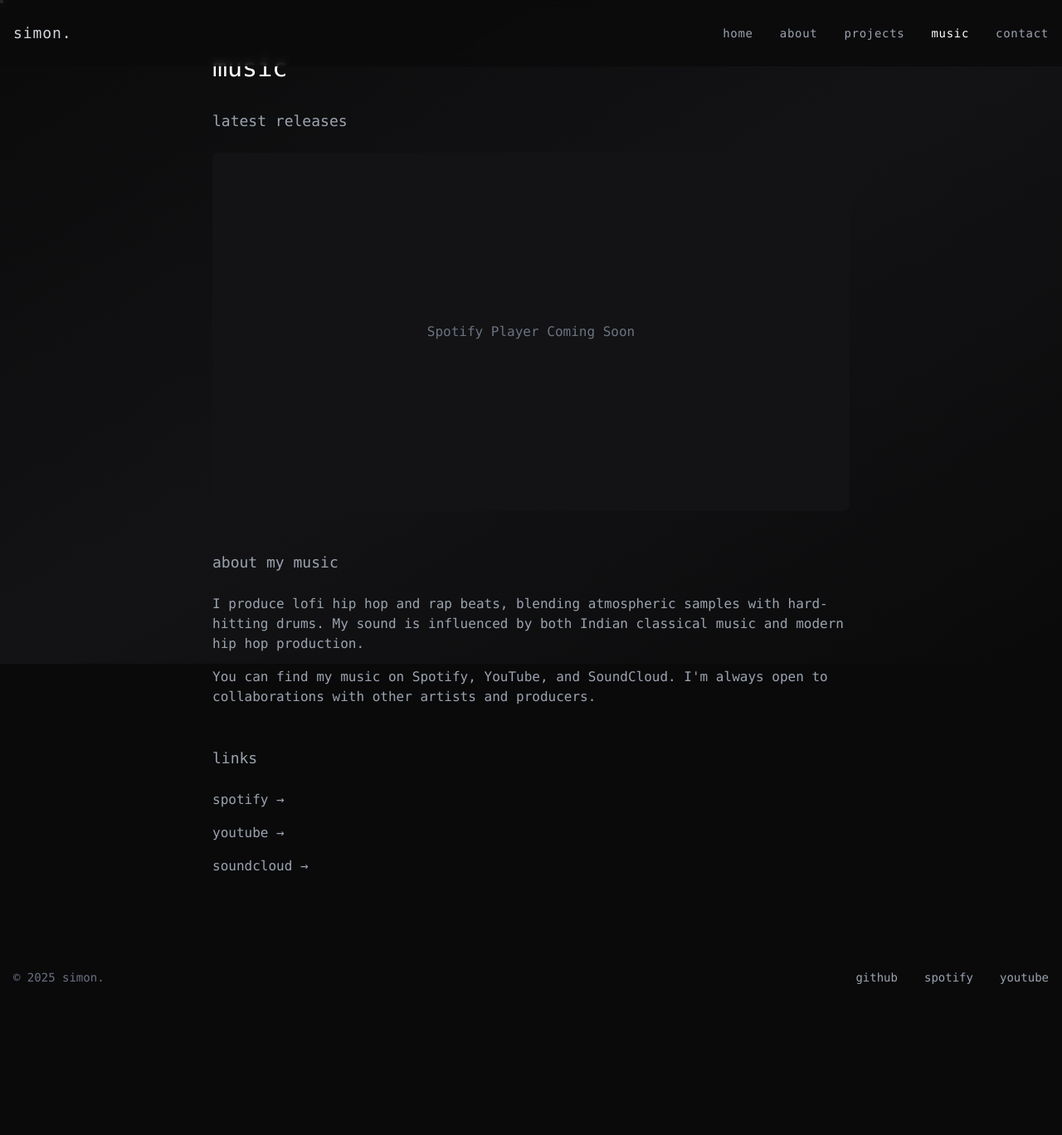
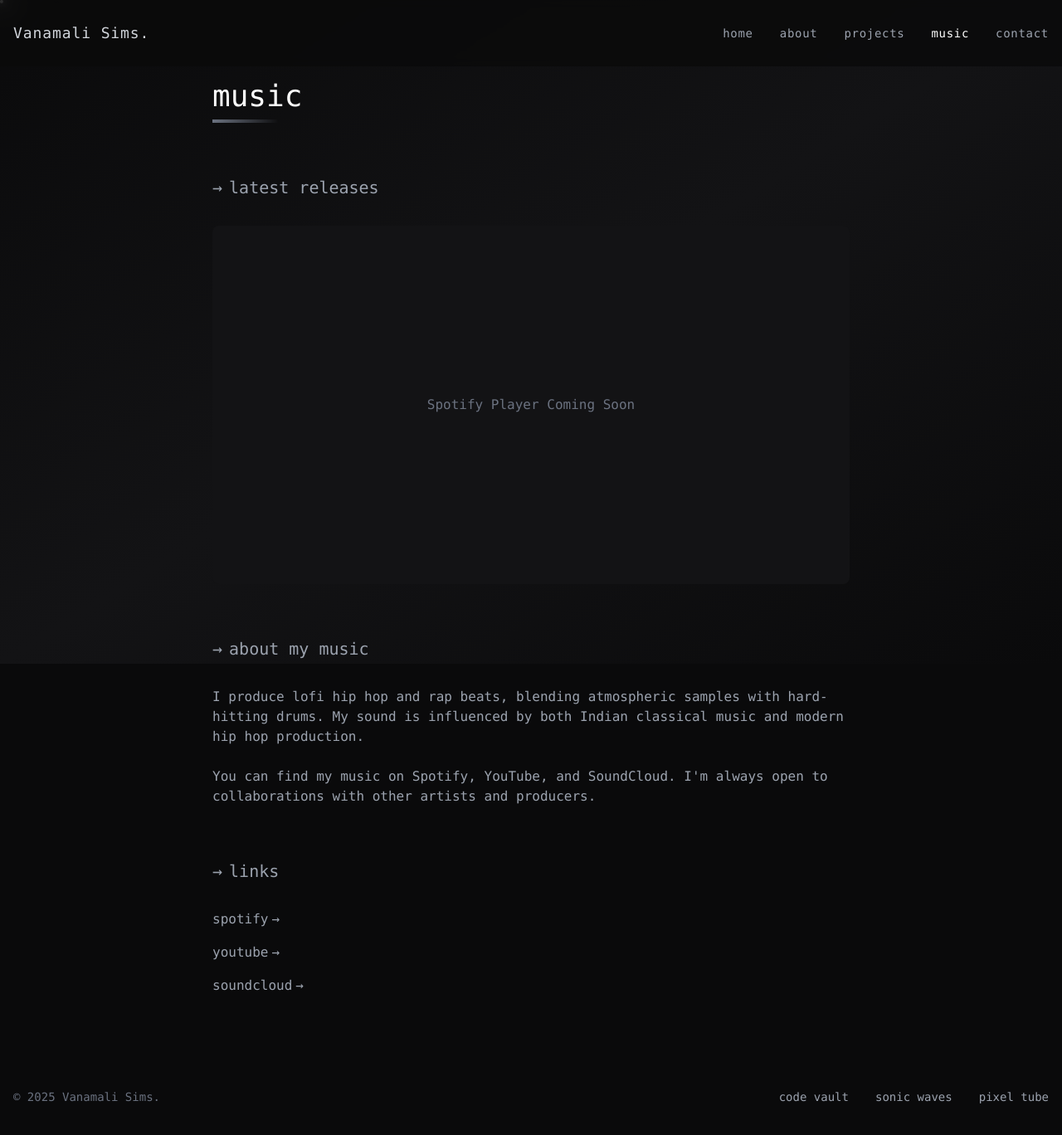
Before and after one commit to Vanamali-Sims/simsonweb, a Next.js app: page /music in a window 1280 px wide. Shown: the top 1368 px of the page at 83% size. Before the commit the page ends 1236 px from the top, so only its background shows below. Built offline with nearby package versions, Linux system fonts and the light colour scheme.

Commit message:
improved cursor

```diff
--- a/src/app/contact/page.tsx
+++ b/src/app/contact/page.tsx
@@ -5,47 +5,56 @@ import { useState } from 'react'
 export default function Contact() {
   return (
     <div className="page-transition max-w-2xl mx-auto">
-      <h1 className="text-3xl font-light text-white mb-12">contact</h1>
+      <div className="mb-16">
+        <h1 className="text-4xl font-light text-white">contact</h1>
+        <div className="h-1 w-20 bg-gradient-to-r from-gray-500 to-transparent mt-2"></div>
+      </div>
 
-      <div className="space-y-12">
-        <section className="space-y-4">
+      <div className="space-y-16">
+        <section className="space-y-6">
           <p className="text-lg text-gray-400">
             Feel free to reach out for collaborations or just to say hi.
           </p>
           <a
             href="mailto:your.email@monash.edu"
-            className="text-white hover:text-gray-300 transition-colors"
+            className="text-white hover:text-gray-300 transition-colors flex items-center"
           >
-            your.email@monash.edu
+            <span>your.email@monash.edu</span>
+            <span className="ml-1">→</span>
           </a>
         </section>
 
         <section>
-          <h2 className="text-lg text-gray-400 mb-6">elsewhere</h2>
+          <h2 className="text-xl text-gray-400 mb-8 flex items-center">
+            <span className="mr-2">→</span> elsewhere
+          </h2>
           <div className="space-y-4">
             <a
               href="https://github.com"
               target="_blank"
               rel="noopener noreferrer"
-              className="block text-gray-400 hover:text-white transition-colors"
+              className="block text-gray-400 hover:text-white transition-colors flex items-center"
             >
-              github →
+              <span>github</span>
+              <span className="ml-1">→</span>
             </a>
             <a
               href="https://linkedin.com"
               target="_blank"
               rel="noopener noreferrer"
-              className="block text-gray-400 hover:text-white transition-colors"
+              className="block text-gray-400 hover:text-white transition-colors flex items-center"
             >
-              linkedin →
+              <span>linkedin</span>
+              <span className="ml-1">→</span>
             </a>
             <a
               href="https://spotify.com"
               target="_blank"
               rel="noopener noreferrer"
-              className="block text-gray-400 hover:text-white transition-colors"
+              className="block text-gray-400 hover:text-white transition-colors flex items-center"
             >
-              spotify →
+              <span>spotify</span>
+              <span className="ml-1">→</span>
             </a>
           </div>
         </section>
--- a/src/app/globals.css
+++ b/src/app/globals.css
@@ -42,6 +42,20 @@
   a *, button * {
     cursor: none;
   }
+
+  /* Torch cursor effect */
+  .cursor-torch {
+    background: radial-gradient(
+      circle at center,
+      rgba(200, 200, 200, 0.15) 0%,
+      rgba(180, 180, 180, 0.1) 20%,
+      rgba(160, 160, 160, 0.05) 40%,
+      transparent 70%
+    );
+    mix-blend-mode: screen;
+    backdrop-filter: blur(2px);
+    box-shadow: 0 0 20px rgba(180, 180, 180, 0.1);
+  }
 }
 
 @keyframes fade-in {
--- a/src/app/layout.tsx
+++ b/src/app/layout.tsx
@@ -11,8 +11,8 @@ const jetbrainsMono = JetBrains_Mono({
 });
 
 export const metadata: Metadata = {
-  title: "Simon | Developer & Artist",
-  description: "Data Science student, Developer, and Music Producer",
+  title: "Vanamali Sims | Digital Alchemist & Sonic Wizard",
+  description: "Data Science student, Developer, and Music Producer who turns coffee into code and beats into bops",
 };
 
 export default function RootLayout({
@@ -25,7 +25,7 @@ export default function RootLayout({
       <body className="min-h-screen flex flex-col bg-[#0a0a0b] text-gray-300 font-mono">
         <MouseEffect />
         <Navbar />
-        <main className="flex-grow container mx-auto px-4 py-16 relative z-10">
+        <main className="flex-grow container mx-auto px-4 pt-24 pb-16 relative z-10">
           {children}
         </main>
         <Footer />
--- a/src/app/music/page.tsx
+++ b/src/app/music/page.tsx
@@ -1,11 +1,16 @@
 export default function Music() {
   return (
     <div className="page-transition max-w-3xl mx-auto">
-      <h1 className="text-3xl font-light text-white mb-8">music</h1>
+      <div className="mb-16">
+        <h1 className="text-4xl font-light text-white">music</h1>
+        <div className="h-1 w-20 bg-gradient-to-r from-gray-500 to-transparent mt-2"></div>
+      </div>
 
-      <div className="space-y-12">
+      <div className="space-y-16">
         <section>
-          <h2 className="text-lg text-gray-400 mb-6">latest releases</h2>
+          <h2 className="text-xl text-gray-400 mb-8 flex items-center">
+            <span className="mr-2">→</span> latest releases
+          </h2>
           <div className="aspect-video w-full bg-[#131315] rounded-lg">
             {/* Placeholder for Spotify/YouTube embed */}
             <div className="w-full h-full flex items-center justify-center text-gray-500">
@@ -15,8 +20,10 @@ export default function Music() {
         </section>
 
         <section>
-          <h2 className="text-lg text-gray-400 mb-6">about my music</h2>
-          <div className="space-y-4 text-gray-400">
+          <h2 className="text-xl text-gray-400 mb-8 flex items-center">
+            <span className="mr-2">→</span> about my music
+          </h2>
+          <div className="space-y-6 text-gray-400">
             <p>
               I produce lofi hip hop and rap beats, blending atmospheric samples
               with hard-hitting drums. My sound is influenced by both Indian classical
@@ -30,31 +37,36 @@ export default function Music() {
         </section>
 
         <section>
-          <h2 className="text-lg text-gray-400 mb-6">links</h2>
+          <h2 className="text-xl text-gray-400 mb-8 flex items-center">
+            <span className="mr-2">→</span> links
+          </h2>
           <div className="flex flex-col space-y-4">
             <a
               href="https://spotify.com"
               target="_blank"
               rel="noopener noreferrer"
-              className="text-gray-400 hover:text-white transition-colors"
+              className="text-gray-400 hover:text-white transition-colors flex items-center"
             >
-              spotify →
+              <span>spotify</span>
+              <span className="ml-1">→</span>
             </a>
             <a
               href="https://youtube.com"
               target="_blank"
               rel="noopener noreferrer"
-              className="text-gray-400 hover:text-white transition-colors"
+              className="text-gray-400 hover:text-white transition-colors flex items-center"
             >
-              youtube →
+              <span>youtube</span>
+              <span className="ml-1">→</span>
             </a>
             <a
               href="https://soundcloud.com"
               target="_blank"
               rel="noopener noreferrer"
-              className="text-gray-400 hover:text-white transition-colors"
+              className="text-gray-400 hover:text-white transition-colors flex items-center"
             >
-              soundcloud →
+              <span>soundcloud</span>
+              <span className="ml-1">→</span>
             </a>
           </div>
         </section>
--- a/src/app/page.tsx
+++ b/src/app/page.tsx
@@ -6,20 +6,20 @@ export default function Home() {
     <div className="page-transition max-w-2xl mx-auto">
       <section className="min-h-[80vh] flex flex-col justify-center space-y-8">
         <div className="space-y-4">
-          <p className="text-sm text-gray-500">hey, i'm</p>
+          <p className="text-sm text-gray-500">greetings, i am</p>
           <h1 className="text-4xl md:text-5xl font-light text-white">
-            simon
+            Vanamali Sims
           </h1>
         </div>
 
         <div className="space-y-6 text-gray-400">
           <p className="text-lg leading-relaxed">
-            Data Science student at Monash Clayton, crafting digital experiences
-            and making music in my free time.
+            Digital Alchemist at Monash Clayton, transforming data into insights
+            and silence into symphonies.
           </p>
           <p className="leading-relaxed">
             Currently exploring the intersection of bioinformatics, machine learning,
-            and creative coding — while producing lofi beats and watching One Piece.
+            and creative coding — while crafting lofi beats and binge-watching One Piece.
           </p>
         </div>
 
@@ -28,13 +28,13 @@ export default function Home() {
             href="/projects"
             className="text-sm text-gray-400 hover:text-white transition-colors"
           >
-            view work →
+            explore creations →
           </a>
           <a
             href="/music"
             className="text-sm text-gray-400 hover:text-white transition-colors"
           >
-            listen →
+            tune in →
           </a>
         </div>
       </section>
--- a/src/components/Footer.tsx
+++ b/src/components/Footer.tsx
@@ -4,7 +4,7 @@ export default function Footer() {
       <div className="container mx-auto px-4">
         <div className="flex flex-col md:flex-row justify-between items-center space-y-4 md:space-y-0">
           <div className="text-sm text-gray-500">
-            © {new Date().getFullYear()} simon.
+            © {new Date().getFullYear()} Vanamali Sims.
           </div>
 
           <div className="flex space-x-8">
@@ -14,7 +14,7 @@ export default function Footer() {
               rel="noopener noreferrer"
               className="text-sm text-gray-400 hover:text-white transition-colors"
             >
-              github
+              code vault
             </a>
             <a
               href="https://spotify.com"
@@ -22,7 +22,7 @@ export default function Footer() {
               rel="noopener noreferrer"
               className="text-sm text-gray-400 hover:text-white transition-colors"
             >
-              spotify
+              sonic waves
             </a>
             <a
               href="https://youtube.com"
@@ -30,7 +30,7 @@ export default function Footer() {
               rel="noopener noreferrer"
               className="text-sm text-gray-400 hover:text-white transition-colors"
             >
-              youtube
+              pixel tube
             </a>
           </div>
         </div>
--- a/src/components/MouseEffect.tsx
+++ b/src/components/MouseEffect.tsx
@@ -108,15 +108,15 @@ export default function MouseEffect() {
 
       {/* Custom cursor */}
       <div className="fixed inset-0 pointer-events-none z-50">
-        {/* Larger cursor circle */}
+        {/* Larger cursor circle with torch effect */}
         <div
           ref={cursorRef}
-          className="w-8 h-8 rounded-full border border-white/20 fixed -ml-4 -mt-4 transition-transform duration-200 ease-out mix-blend-difference will-change-transform"
+          className="w-24 h-24 rounded-full fixed -ml-12 -mt-12 transition-transform duration-200 ease-out will-change-transform cursor-torch"
         />
         {/* Small cursor dot */}
         <div
           ref={cursorDotRef}
-          className="w-1 h-1 bg-white rounded-full fixed transition-opacity duration-200 ease-out mix-blend-difference will-change-transform"
+          className="w-1 h-1 bg-white rounded-full fixed transition-opacity duration-200 ease-out will-change-transform"
         />
       </div>
     </>
--- a/src/components/Navbar.tsx
+++ b/src/components/Navbar.tsx
@@ -24,7 +24,7 @@ export default function Navbar() {
             href="/"
             className="text-lg tracking-wider hover:text-white transition-colors"
           >
-            simon.
+            Vanamali Sims.
           </Link>
 
           <div className="hidden md:flex space-x-8">
```
Also changed, not shown: src/app/about/page.tsx (+14 -7 lines), src/app/projects/page.tsx (+12 -8 lines).
